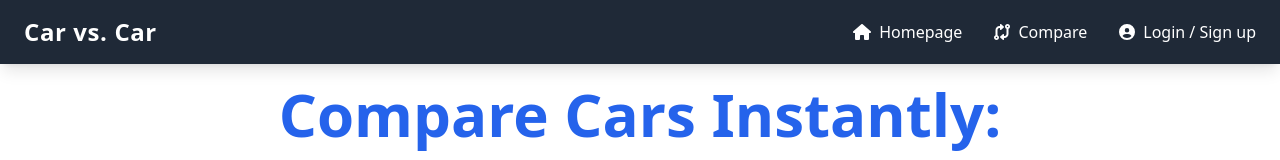
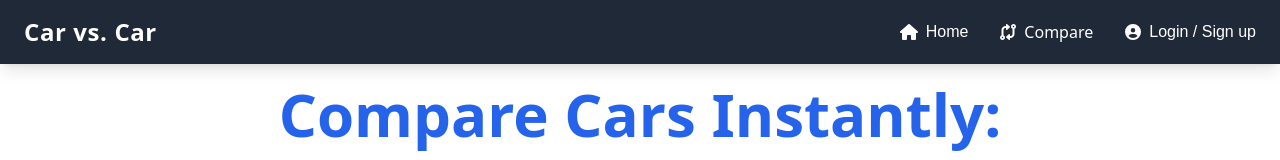
Before and after one commit to alramirez729/CarVsCar, a React (Create React App) app in the folder frontend/: page / in a window 1280 px wide. Shown: the top 160 px of the page. Built offline with nearby package versions, Linux system fonts and the light colour scheme.

Commit message:
Current page button styling

```diff
--- a/frontend/src/components/Navbar.js
+++ b/frontend/src/components/Navbar.js
@@ -1,8 +1,9 @@
 import React, { useContext, useState, useRef, useEffect } from 'react';
-import { Link, useNavigate } from 'react-router-dom';
+import { Link, useNavigate, useLocation } from 'react-router-dom';
 import { FontAwesomeIcon } from '@fortawesome/react-fontawesome';
 import { faHome, faCodeCompare, faUserCircle, faSearch } from '@fortawesome/free-solid-svg-icons';
 import { AuthContext } from '../AuthContext.js';
+
 
 function Navbar() {
   const { isLoggedIn, setIsLoggedIn } = useContext(AuthContext);
@@ -10,6 +11,9 @@ function Navbar() {
   const navigate = useNavigate('');
   const [showLogoutModal, setShowLogoutModal] = useState(false);
   const dropdownRef = useRef(null);
+  const location = useLocation();
+
+
 
   const handleLogout = () => {
     localStorage.removeItem('token');
@@ -52,32 +56,38 @@ function Navbar() {
           </li>
           */}
           <li>
-            <Link to="/homepage" className="hover:text-cyan-400 hover:scale-125 transition duration-300 flex items-center space-x-2">
+            <Link
+            to="/homepage"
+            className={`navbar-button ${
+                  location.pathname === "/homepage" ? "navbar-button-current-page" : ""
+                }`}
+              >
               <FontAwesomeIcon icon={faHome} />
-              <span className="hidden sm:block font-sans hover:scale-105">Homepage</span>
+              <span className="">Home</span>
             </Link>
           </li>
           <li>
-            <Link to="/compare" className="hover:text-cyan-400 hover:scale-125 transition duration-300 flex items-center space-x-2">
+            <Link to="/compare" className={`navbar-button ${location.pathname === "/compare" ? "navbar-button-current-page" : ""}`}
+  >
               <FontAwesomeIcon icon={faCodeCompare} />
-              <span className="hidden sm:block font-sans hover:scale-105">Compare</span>
+              <span className="navbar-icon">Compare</span>
             </Link>
           </li>
           {!isLoggedIn ? (
             <li>
-              <Link to="/login" className="hover:text-cyan-400 hover:scale-125 transition duration-300 flex items-center space-x-2">
+              <Link to="/login" className="navbar-button">
                 <FontAwesomeIcon icon={faUserCircle} />
-                <span className="hidden sm:block font-sans hover:scale-105">Login / Sign up</span>
+                <span className="">Login / Sign up</span>
               </Link>
             </li>
           ) : (
             <li className='relative' ref={dropdownRef}>
               <button
                 onClick={() => setDropdownOpen(!dropdownOpen)}
-                className="hover:text-cyan-400 transition hover:scale-125 duration-300 flex items-center space-x-2"
+                className="navbar-button"
               >
                 <FontAwesomeIcon icon={faUserCircle} />
-                <span className="hidden sm:block font-sans hover:scale-105">User Dashboard</span>
+                <span className="">User Dashboard</span>
               </button>
               {dropdownOpen && (
                 <div className="absolute top-full mt-2 right-0 w-40 bg-white text-black shadow-lg rounded-md z-50">
--- a/frontend/src/index.css
+++ b/frontend/src/index.css
@@ -5,17 +5,6 @@
 
 body {
     @apply font-oswald m-0 p-0 box-border bg-white h-full;
-}
-
-.navbar-style {
-    @apply bg-cyan-700 h-full fixed flex place-items-start justify-center p-4 font-oswald;
-}
-.navbar-button-styling {
-    @apply flex items-center bg-cyan-600 text-white py-3 px-4 rounded-lg hover:bg-cyan-500 transition duration-300 ease-in-out transform hover:scale-105 font-oswald;
-}
-
-.navbar-button-hover{
-    @apply opacity-0 group-hover:opacity-100  absolute italic top-3/4 left-3/4 bg-black font-oswald text-white text-sm py-1 px-2 rounded-lg shadow-lg transition-opacity duration-300
 }
 
 .general-button-styling{
@@ -82,3 +71,15 @@ body {
 .compare-view-toggle-button-inactive {
     @apply text-gray-600 hover:text-cyan-600;
 }
+
+.navbar-button{
+    @apply hover:text-cyan-400 hover:scale-125 transition duration-300 flex items-center space-x-2;
+}
+
+.navbar-icon{
+    @apply hidden sm:block font-sans hover:scale-105;
+}
+
+.navbar-button-current-page{
+    @apply text-cyan-400 scale-125;
+}
```
